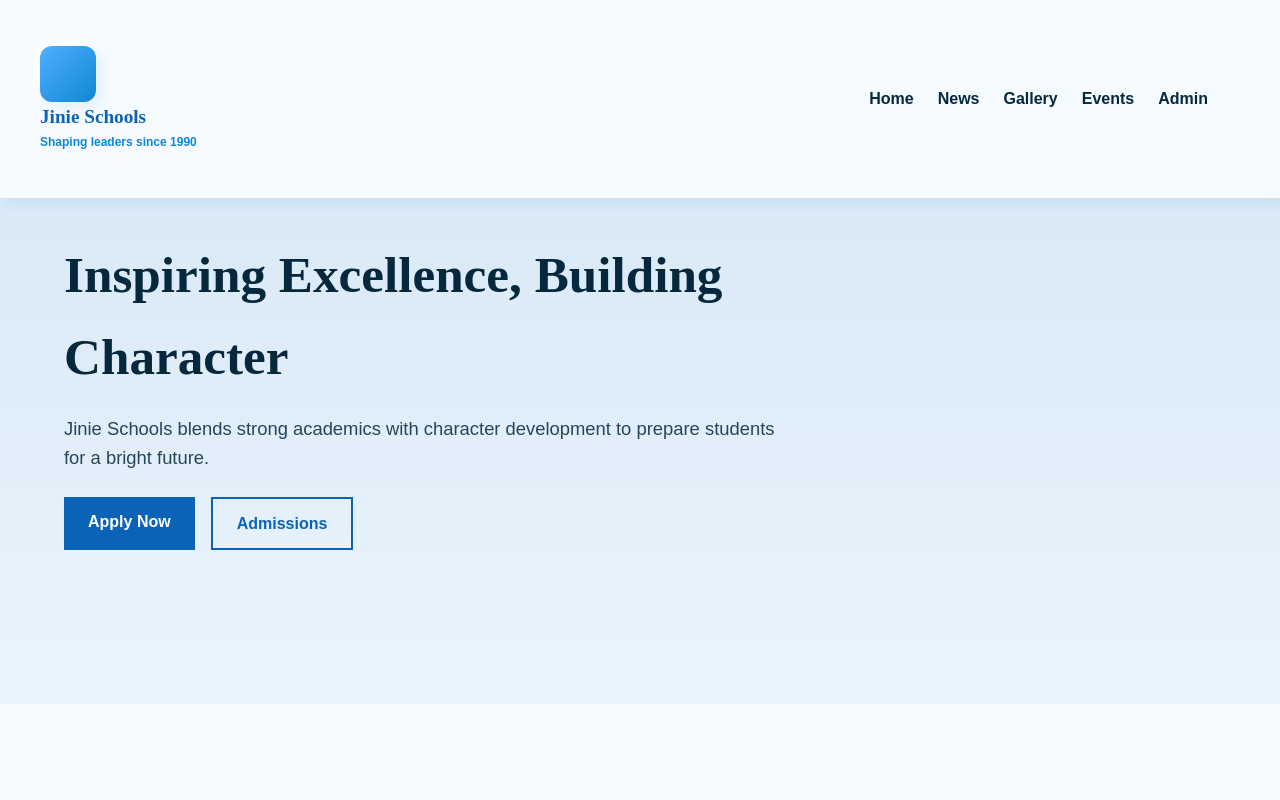
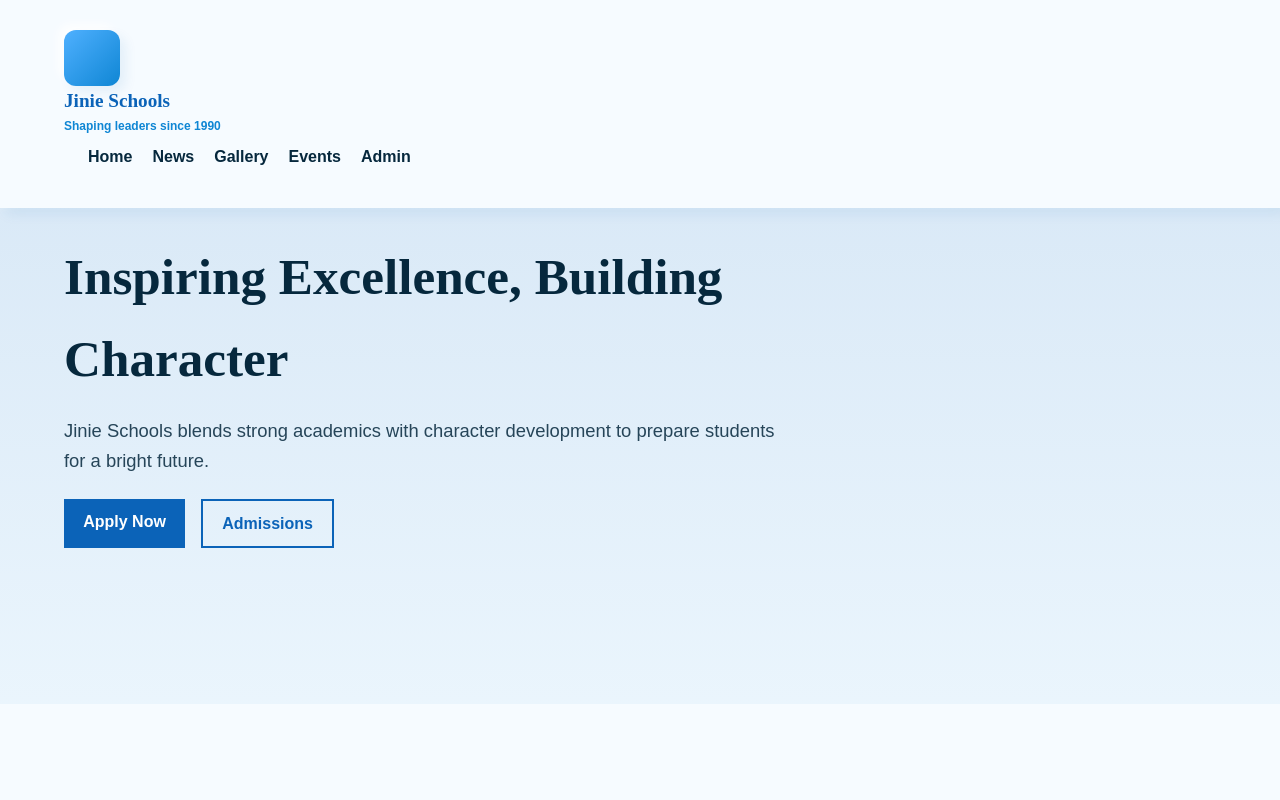
Before and after one commit to Abdilito4-real/Jinie, a plain HTML site: page index.html in a window 1280 px wide. Shown: the top 800 px of the page. Drawn offline with nearby package versions, Linux system fonts and the light colour scheme; a script that the page names is missing.

Commit message:
Update style.css

```diff
--- a/style.css
+++ b/style.css
@@ -34,12 +34,124 @@ h1,h2,h3,h4{font-family:'Merriweather',serif;font-weight:600;color:var(--primary
 
 /* header */
 header{position:fixed;top:0;left:0;width:100%;z-index:1000;background:var(--light);box-shadow:var(--shadow-sm)}
-.navbar{display:flex;justify-content:space-between;align-items:center;padding:1rem 0}
 .logo{width:56px;height:56px;background:linear-gradient(135deg,var(--accent),var(--secondary));border-radius:12px;box-shadow:var(--shadow-sm)}
 .school-name h1{font-size:1.2rem;color:var(--primary);margin-bottom:0}
 .school-name p{font-size:0.75rem;color:var(--secondary);font-weight:600}
 
 .mobile-menu-btn{display:none}
+
+/* NAVIGATION */
+nav {
+  background: var(--primary-light);
+  box-shadow: var(--shadow-light);
+  padding: 0.5rem 1.5rem; /* slimmer height */
+  display: flex;
+  justify-content: space-between;
+  align-items: center;
+  position: sticky;
+  top: 0;
+  z-index: 1000;
+}
+
+nav ul {
+  display: flex;
+  list-style: none;
+  gap: 1.25rem;
+  margin: 0;
+  padding: 0;
+}
+
+nav ul li a {
+  color: var(--text-dark);
+  font-weight: 600;
+  text-decoration: none; /* remove underline */
+  position: relative;
+  padding: 0.25rem 0;
+  transition: color 0.3s ease;
+}
+
+nav ul li a::after {
+  content: '';
+  position: absolute;
+  left: 0;
+  bottom: -3px;
+  width: 0%;
+  height: 2px;
+  background: var(--primary);
+  transition: width 0.3s ease-in-out;
+}
+
+nav ul li a:hover {
+  color: var(--primary);
+}
+
+nav ul li a:hover::after {
+  width: 100%; /* sliding underline */
+}
+
+/* FOOTER */
+.footer-links a,
+.footer-contact a {
+  color: var(--text-dark);
+  text-decoration: none; /* remove underline */
+  position: relative;
+  transition: color 0.3s ease;
+}
+
+.footer-links a::after {
+  content: '';
+  position: absolute;
+  left: 0;
+  bottom: -3px;
+  width: 0%;
+  height: 2px;
+  background: var(--primary);
+  transition: width 0.3s ease-in-out;
+}
+
+.footer-links a:hover {
+  color: var(--primary);
+}
+
+.footer-links a:hover::after {
+  width: 100%;
+}
+
+/* BUTTONS */
+.btn {
+  text-decoration: none; /* no underline */
+  display: inline-block;
+  padding: 0.6rem 1.2rem;
+  border-radius: var(--radius-lg);
+  font-weight: 600;
+  transition: all 0.3s ease;
+  cursor: pointer;
+}
+
+.btn-primary {
+  background: var(--primary);
+  color: #fff;
+  box-shadow: var(--shadow-dark);
+}
+
+.btn-primary:hover {
+  background: var(--primary-dark);
+  transform: translateY(-3px);
+}
+
+.btn-outline {
+  border: 2px solid var(--primary);
+  color: var(--primary);
+  background: transparent;
+}
+
+.btn-outline:hover {
+  background: var(--primary);
+  color: #fff;
+  transform: translateY(-3px);
+}
+
+
 
 /* hero */
 .hero{height:88vh;min-height:620px;display:flex;align-items:center;background:linear-gradient(180deg,rgba(11,99,184,0.15),rgba(15,134,212,0.05));padding-top:80px}
@@ -106,121 +218,6 @@ header{position:fixed;top:0;left:0;width:100%;z-index:1000;background:var(--ligh
 .form-control:focus{outline:none;box-shadow:var(--inset-shadow),0 0 0 3px rgba(79,176,255,0.15)}
 .form-row{display:grid;grid-template-columns:repeat(auto-fit,minmax(250px,1fr));gap:1rem}
 
-/* NAVIGATION */
-nav {
-  background: var(--primary-light);
-  box-shadow: var(--shadow-light);
-  padding: 0.5rem 2rem; /* reduced height */
-  display: flex;
-  justify-content: space-between;
-  align-items: center;
-  position: sticky;
-  top: 0;
-  z-index: 1000;
-}
-
-nav ul {
-  display: flex;
-  list-style: none;
-  gap: 1.5rem;
-}
-
-nav ul li a {
-  color: var(--text-dark);
-  font-weight: 600;
-  text-decoration: none;
-  position: relative;
-  padding: 0.25rem 0;
-  transition: color 0.3s ease;
-}
-
-nav ul li a::after {
-  content: '';
-  position: absolute;
-  bottom: 0;
-  left: 0;
-  width: 0;
-  height: 2px;
-  background: var(--primary);
-  transition: width 0.3s ease;
-}
-
-nav ul li a:hover {
-  color: var(--primary);
-}
-
-nav ul li a:hover::after {
-  width: 100%;
-}
-
-/* FOOTER */
-footer {
-  background: var(--primary-light);
-  box-shadow: inset var(--shadow-light);
-  padding: 2rem 1rem;
-  margin-top: 3rem;
-}
-
-.footer-links a,
-.footer-contact p,
-.footer-contact a {
-  color: var(--text-dark);
-  text-decoration: none;
-  position: relative;
-  transition: color 0.3s ease;
-}
-
-.footer-links a::after {
-  content: '';
-  position: absolute;
-  bottom: -3px;
-  left: 0;
-  width: 0;
-  height: 2px;
-  background: var(--primary);
-  transition: width 0.3s ease;
-}
-
-.footer-links a:hover {
-  color: var(--primary);
-}
-
-.footer-links a:hover::after {
-  width: 100%;
-}
-
-/* BUTTONS */
-.btn {
-  text-decoration: none;
-  display: inline-block;
-  padding: 0.75rem 1.5rem;
-  border-radius: var(--radius-lg);
-  font-weight: 600;
-  transition: all 0.3s ease;
-}
-
-.btn-primary {
-  background: var(--primary);
-  color: #fff;
-  box-shadow: var(--shadow-dark);
-}
-
-.btn-primary:hover {
-  background: var(--primary-dark);
-  transform: translateY(-2px);
-}
-
-.btn-outline {
-  border: 2px solid var(--primary);
-  color: var(--primary);
-  background: transparent;
-}
-
-.btn-outline:hover {
-  background: var(--primary);
-  color: #fff;
-  transform: translateY(-2px);
-}
 
 /* cards */
 .card{background:var(--white);border-radius:16px;padding:16px;box-shadow:var(--shadow-sm)}
```
